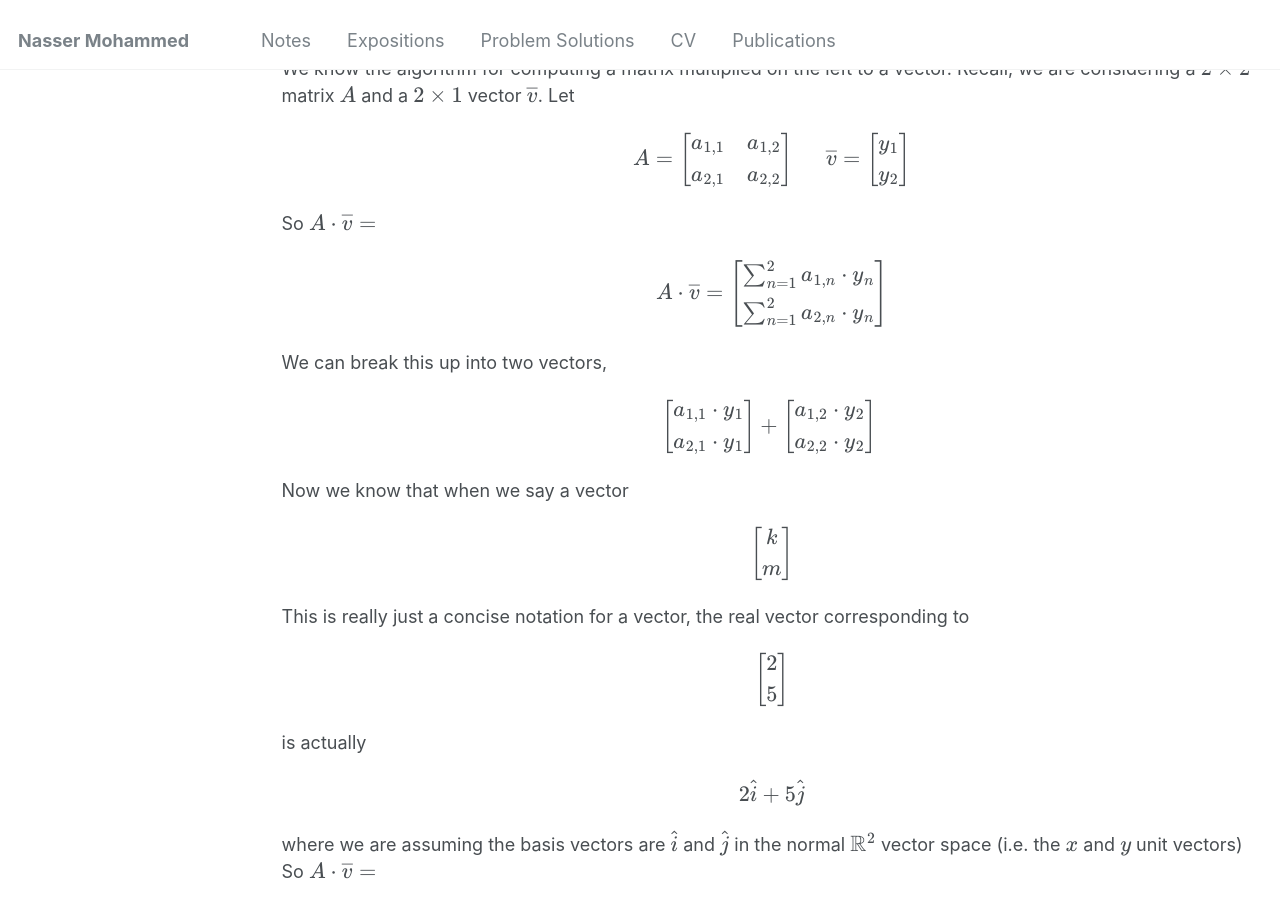
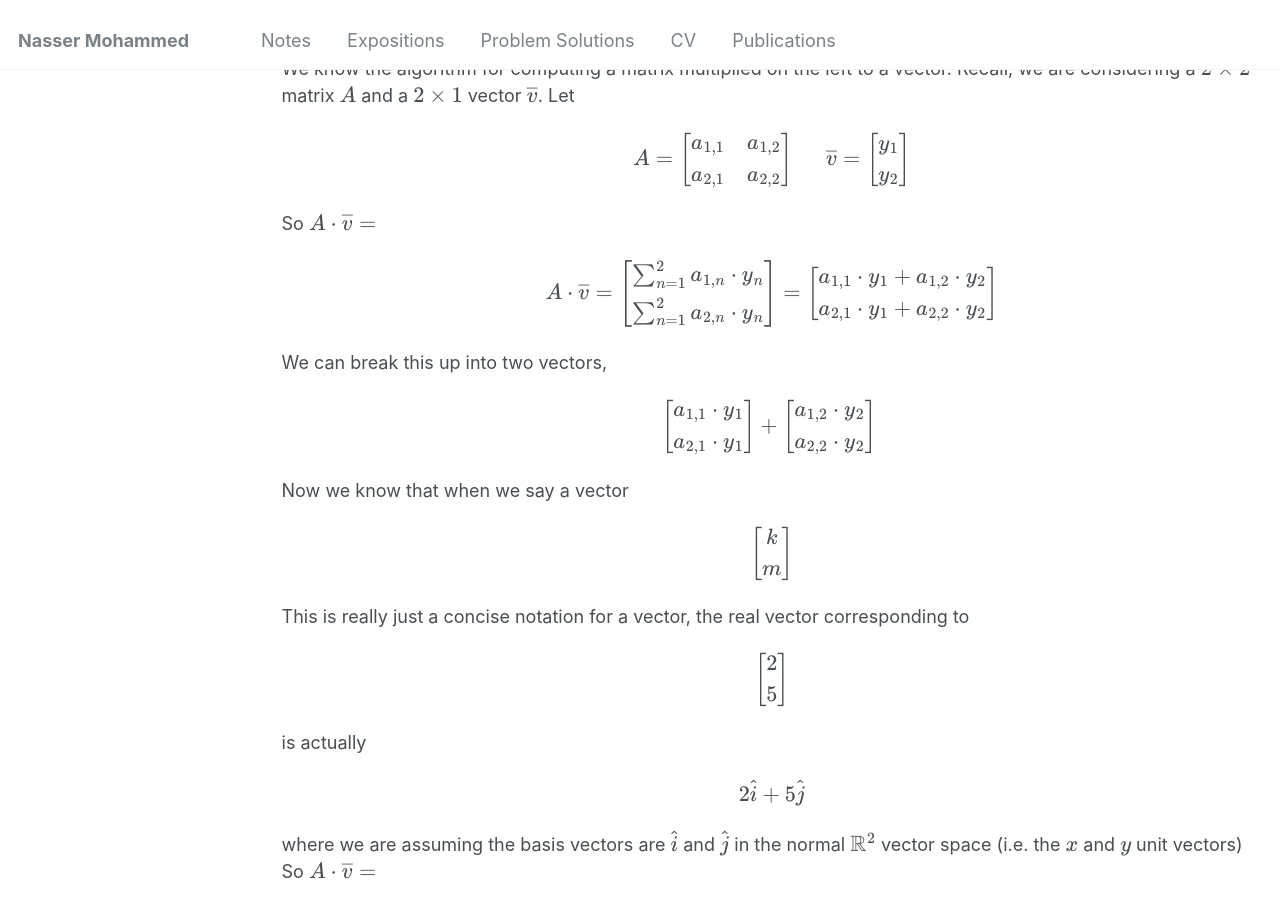
Before and after one commit to Nasser-Mohammed/Nasser-Mohammed.github.io, a Jekyll site: the page built from _pages/notes/linear-algebra/matrix.md, in a window 1280 px wide and 900 px high, scrolled down 1712 px. Built offline with Jekyll 4.4.1, drawn with Linux system fonts in a browser that asks for light colours.

Commit message:
Update matrix.md

```diff
--- a/_pages/notes/linear-algebra/matrix.md
+++ b/_pages/notes/linear-algebra/matrix.md
@@ -46,6 +46,11 @@ $$
 A \cdot \overline{v} = \begin{bmatrix}
 \sum_{n=1}^2 a_{1,n}\cdot y_n \\
 \sum_{n=1}^2 a_{2,n} \cdot y_n
+\end{bmatrix}
+  =
+  \begin{bmatrix}
+a_{1,1}\cdot y_1 +a_{1,2}\cdot y_2\\
+a_{2,1} \cdot y_1 + a_{2,2} \cdot y_2
 \end{bmatrix}
 $$
 </div>
```
